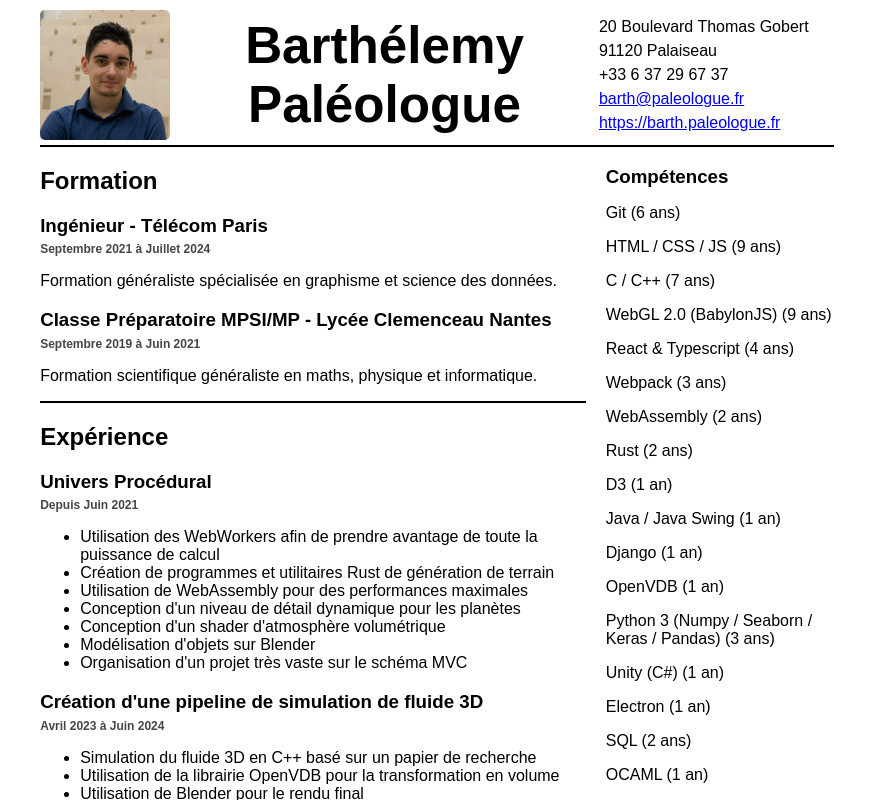
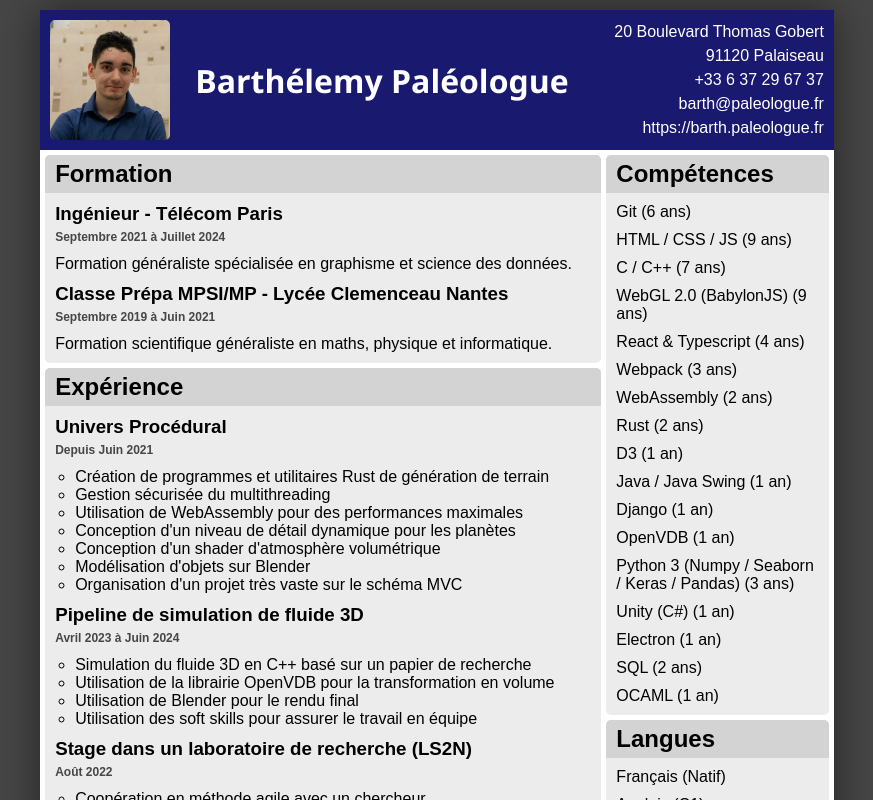
Before and after one commit to BarthPaleologue/resume, a Next.js app: page / in a window 1280 px wide. Shown: the top 800 px of the page, without its empty margins (203-1076 px from the left). Built offline with nearby package versions, Linux system fonts and the light colour scheme.

Commit message:
presentation improvement

```diff
--- a/src/app/App.scss
+++ /dev/null
@@ -1,144 +0,0 @@
-body {
-  max-width: 21cm;
-  height: 29.7cm;
-  margin: 0px auto;
-  padding: 10px;
-}
-
-body h1 {
-  font-family: sans-serif;
-  font-size: 320%;
-}
-
-body h2 {
-  font-family: sans-serif;
-}
-
-body h3 {
-  font-family: sans-serif;
-  margin-block-end: 0.3em;
-}
-
-body h4 {
-  font-family: sans-serif;
-  margin-block: 0;
-  color: #464646;
-  font-size: 75%;
-}
-
-body p,
-body li {
-  font-family: sans-serif;
-}
-
-body header {
-  width: 100%;
-  height: 130px;
-  display: flex;
-  align-items: center;
-  column-gap: 5px;
-  margin-bottom: 5px;
-
-  .picturePanel {
-    height: 100%;
-
-    img {
-      height: 100%;
-      width: auto;
-      border-radius: 5px;
-    }
-  }
-
-  h1 {
-    text-align: center;
-  }
-
-  .infoPanel {
-    width: 40%;
-    min-width: 230px;
-
-    p {
-      line-height: 1.5em;
-    }
-  }
-}
-
-body .mainSeparator {
-  border: 1px solid black;
-}
-
-body .subSeparator {
-  border: 1px solid black;
-}
-
-body .leftPanel {
-  width: calc(70% - 10px);
-  float: left;
-  padding-right: 10px;
-}
-
-body .rightPanel {
-  width: calc(30% - 10px);
-  float: right;
-  padding-left: 10px;
-}
-
-hr {
-  margin-block: 0;
-}
-
-@media screen and (max-width: 768px) {
-  body header {
-    height: 120px;
-  }
-
-  body header h1 {
-    font-size: 200%;
-  }
-
-  body .leftPanel {
-    width: 100%;
-    float: none;
-    padding-right: 0;
-  }
-
-  body .rightPanel {
-    width: 100%;
-    float: none;
-    padding-left: 0;
-  }
-}
-
-@media screen and (max-width: 580px) {
-  body header {
-    height: 100px;
-  }
-
-  body header h1 {
-    font-size: 150%;
-  }
-
-  body header .picturePanel {
-    height: 70%;
-  }
-
-  body header .infoPanel {
-    font-size: 70% !important;
-    min-width: 150px !important;
-  }
-}
-
-/*section div {
-  background: rgba(128, 128, 128, 0.1);
-  border-radius: 5px;
-  padding: 10px;
-  margin-bottom: 5px;
-}
-
-section div h3 {
-  margin-block: 0;
-}
-
-section div p {
-  margin-block-end: 0;
-}*/
--- a/src/app/page.tsx
+++ b/src/app/page.tsx
@@ -1,4 +1,4 @@
-import './App.scss';
+import './styles/App.scss';
 
 import profilePicture from '../../public/static/profile.jpeg';
 
@@ -23,7 +23,7 @@ export default function Home() {
           </p>
         </div>
       </header>
-      <hr className="mainSeparator" />
+      <div className="panelContainer">
         <div className="leftPanel">
           <section>
             <h2>Formation</h2>
@@ -33,20 +33,19 @@ export default function Home() {
               <p>Formation généraliste spécialisée en graphisme et science des données.</p>
             </div>
             <div>
-            <h3>Classe Préparatoire MPSI/MP - Lycée Clemenceau Nantes</h3>
+              <h3>Classe Prépa MPSI/MP - Lycée Clemenceau Nantes</h3>
               <h4>Septembre 2019 à Juin 2021</h4>
               <p>Formation scientifique généraliste en maths, physique et informatique.</p>
             </div>
           </section>
-        <hr className="subSeparator" />
           <section>
             <h2>Expérience</h2>
             <div>
               <h3>Univers Procédural</h3>
               <h4>Depuis Juin 2021</h4>
               <ul>
-              <li>Utilisation des WebWorkers afin de prendre avantage de toute la puissance de calcul</li>
                 <li>Création de programmes et utilitaires Rust de génération de terrain</li>
+                <li>Gestion sécurisée du multithreading</li>
                 <li>Utilisation de WebAssembly pour des performances maximales</li>
                 <li>Conception d&apos;un niveau de détail dynamique pour les planètes</li>
                 <li>Conception d&apos;un shader d&apos;atmosphère volumétrique</li>
@@ -55,7 +54,7 @@ export default function Home() {
               </ul>
             </div>
             <div>
-            <h3>Création d&apos;une pipeline de simulation de fluide 3D</h3>
+              <h3>Pipeline de simulation de fluide 3D</h3>
               <h4>Avril 2023 à Juin 2024</h4>
               <ul>
                 <li>Simulation du fluide 3D en C++ basé sur un papier de recherche</li>
@@ -77,9 +76,8 @@ export default function Home() {
               <h3>Application graphique de résolution de labyrinthe JAVA</h3>
               <h4>Décembre 2021 à Février 2022</h4>
               <ul>
-              <li>Utilisation de Swing pour la partie GUI</li>
-              <li>Création d&apos;un générateur de labyrinthe basé sur l&apos;algorithme de Prim</li>
-              <li>Utilisation du pattern MVC</li>
+                <li>GUI intuitive et polyvalente avec Swing</li>
+                <li>Génération de labyrinthe basée sur l&apos;algorithme de Prim</li>
               </ul>
             </div>
             <div>
@@ -141,7 +139,7 @@ export default function Home() {
         </div>
         <div className="rightPanel">
           <section>
-          <h3>Compétences</h3>
+            <h2>Compétences</h2>
             <p>Git (6 ans)</p>
             <p>HTML / CSS / JS (9 ans)</p>
             <p>C / C++ (7 ans)</p>
@@ -160,15 +158,15 @@ export default function Home() {
             <p>SQL (2 ans)</p>
             <p>OCAML (1 an)</p>
           </section>
-        <hr className="subSeparator" />
           <section>
-          <h3>Langues</h3>
+            <h2>Langues</h2>
             <p>Français (Natif)</p>
             <p>Anglais (C1)</p>
             <p>Espagnol (A2)</p>
             <p>Japonais (B1)</p>
           </section>
         </div>
+      </div>
     </main>
   )
 }
--- /dev/null
+++ b/src/app/styles/App.scss
@@ -0,0 +1,153 @@
+@import "variables";
+
+html {
+  background: #464646;
+}
+
+body {
+  max-width: 21cm;
+  //height: max-content;
+  //height: 29.7cm;
+  margin: 10px auto;
+  //padding: 15px;
+  background: white;
+  box-shadow: 0 0 40px rgba(0, 0, 0, 0.5);
+  border-radius: $border-radius;
+  padding-bottom: $spacing;
+}
+
+body h2 {
+  font-family: sans-serif;
+}
+
+body h3 {
+  font-family: sans-serif;
+  margin-block-end: 0.3em;
+}
+
+body h4 {
+  font-family: sans-serif;
+  margin-block: 0;
+  color: #464646;
+  font-size: 75%;
+}
+
+body p,
+body li {
+  font-family: sans-serif;
+}
+
+@import "header";
+
+body {
+  .panelContainer {
+    display: flex;
+    flex-direction: row;
+    column-gap: $spacing;
+    padding: 0 $spacing;
+
+    .leftPanel,
+    .rightPanel {
+      display: flex;
+      flex-direction: column;
+      row-gap: $spacing;
+    }
+
+    .leftPanel {
+      flex: 2.5
+    }
+
+    .rightPanel {
+      flex: 1
+    }
+  }
+}
+
+@media screen and (max-width: 768px) {
+  body header {
+    height: 120px;
+  }
+
+  body header h1 {
+    font-size: 200%;
+  }
+
+  body .leftPanel {
+    width: 100%;
+    float: none;
+    padding-right: 0;
+  }
+
+  body .rightPanel {
+    width: 100%;
+    float: none;
+    padding-left: 0;
+  }
+}
+
+@media screen and (max-width: 580px) {
+  body header {
+    height: 100px;
+  }
+
+  body header h1 {
+    font-size: 150%;
+  }
+
+  body header .picturePanel {
+    height: 70%;
+  }
+
+  body header .infoPanel {
+    font-size: 70% !important;
+    min-width: 150px !important;
+  }
+}
+
+section {
+  display: flex;
+  flex-direction: column;
+  row-gap: 10px;
+
+  background: #ececec;
+  border-radius: $border-radius;
+
+  padding-bottom: 10px;
+
+  &>*:not(h2) {
+    padding: 0 10px;
+  }
+
+  h2,
+  h3,
+  p {
+    margin-block: 0;
+  }
+
+  h2 {
+    background: lightgray;
+    border-top-left-radius: $border-radius;
+    border-top-right-radius: $border-radius;
+    padding: 5px 10px;
+  }
+
+  &>div {
+    display: flex;
+    flex-direction: column;
+    row-gap: 5px;
+
+    h3 {
+      margin-block: 0;
+    }
+
+    h4 {
+      margin-block-end: 0.5em;
+    }
+
+    ul {
+      margin-block: 0;
+      padding-inline-start: 20px;
+      list-style-type: circle;
+    }
+  }
+}
--- /dev/null
+++ b/src/app/styles/header.scss
@@ -0,0 +1,45 @@
+header {
+    width: 100%;
+    height: 140px;
+    display: flex;
+    align-items: center;
+    column-gap: 5px;
+    margin-bottom: 5px;
+
+    background: midnightblue;
+
+    padding: 10px;
+    box-sizing: border-box;
+
+    .picturePanel {
+        height: 100%;
+
+        img {
+            height: 100%;
+            width: auto;
+            border-radius: $border-radius;
+        }
+    }
+
+    h1 {
+        font-family:'Segoe UI', Tahoma, Geneva, Verdana, sans-serif;
+        text-align: center;
+        color: white;
+        font-size: 200%;
+        padding: 20px;
+    }
+
+    .infoPanel {
+        flex-grow: 1;
+        p {
+            color: white;
+            text-align: right;
+            line-height: 1.5em;
+            margin-block: 0;
+        }
+        a {
+            color: white;
+            text-decoration: none;
+        }
+    }
+}
--- /dev/null
+++ b/src/app/styles/variables.scss
@@ -0,0 +1,2 @@
+$border-radius: 5px;
+$spacing: 5px;
```
Lines whose indentation alone changed are shown as unchanged.
